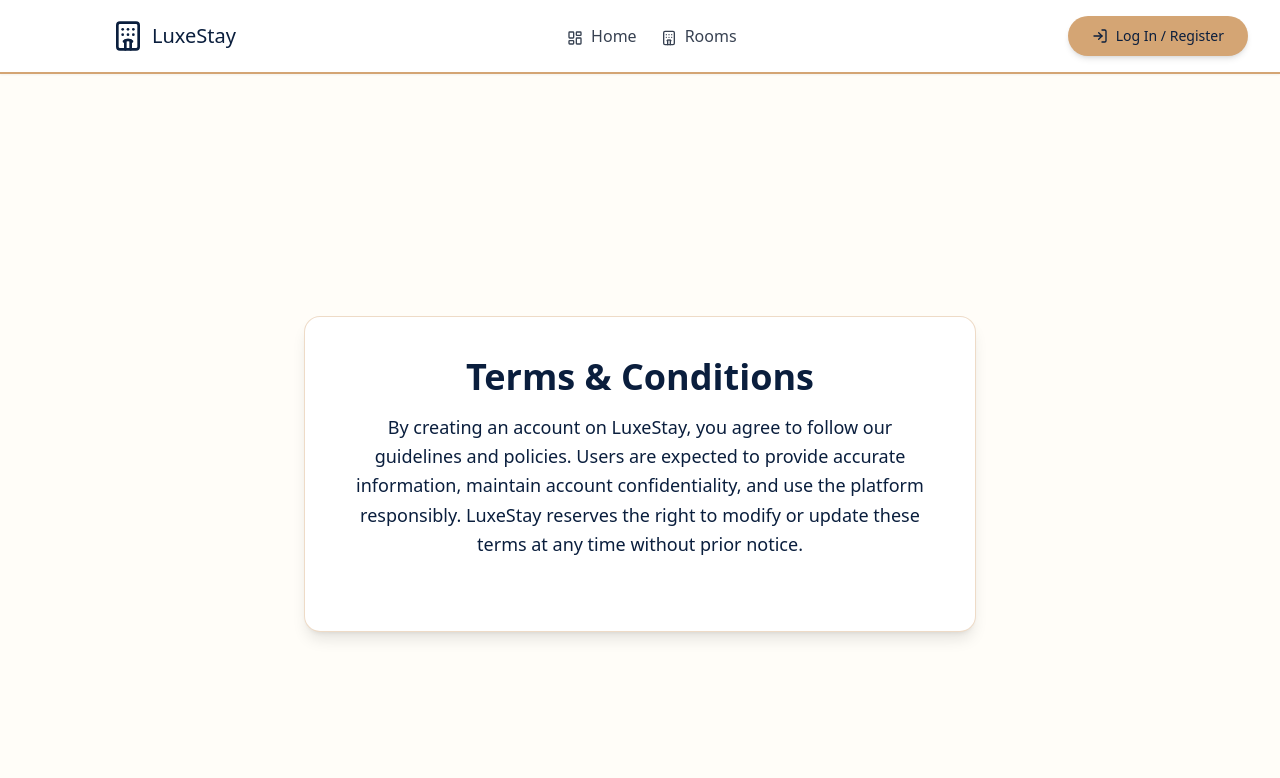
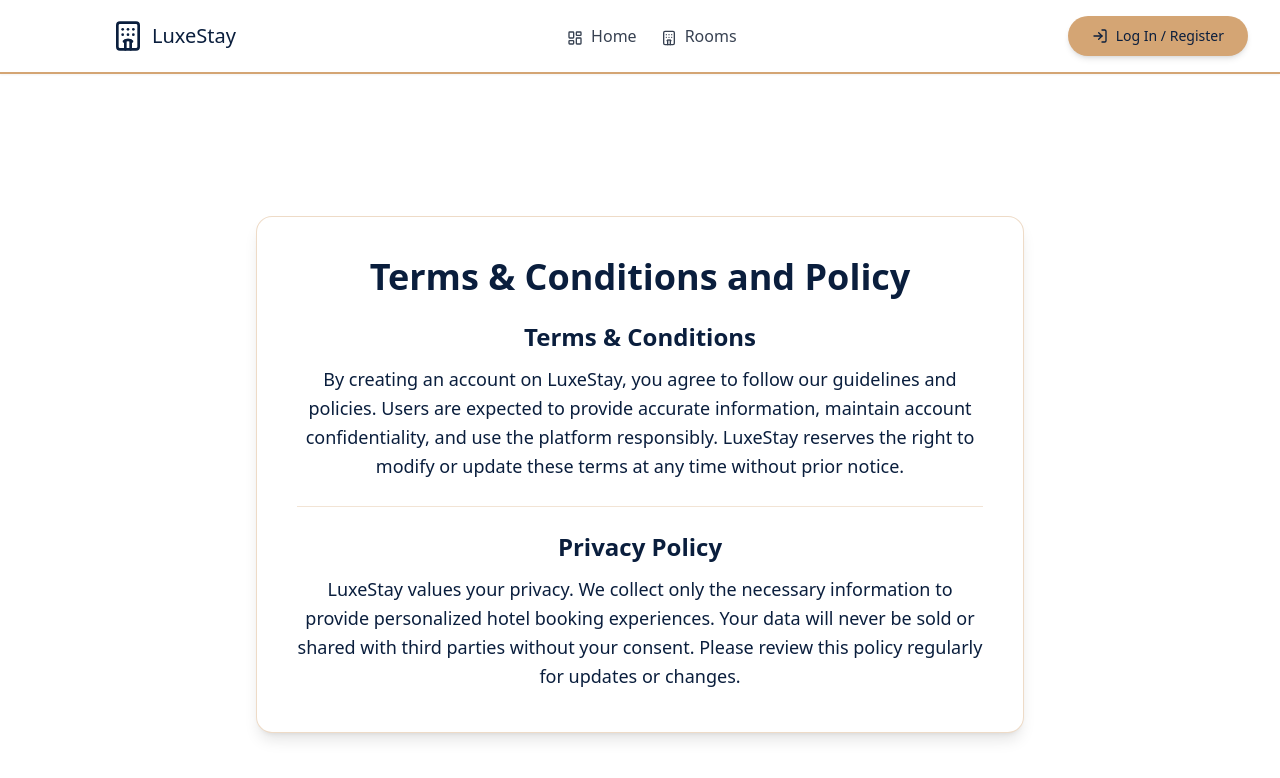
Before and after one commit to Eduard-K-A/webdev-finals-frontend, a React (Vite) app: page /terms in a window 1280 px wide. Shown: the top 778 px of the page. Built offline with nearby package versions, Linux system fonts and the light colour scheme; no server answers.

Commit message:
Merge Terms & Conditions into Policy and add FAQ page

```diff
--- a/src/App.tsx
+++ b/src/App.tsx
@@ -9,10 +9,10 @@ import SignIn from "./pages/Login/SignIn";
 import Register from "./pages/Login/Register";
 import NavBar from "./components/Dashboard/NavBar";
 import RoomDetail from "./pages/Room/RoomDetail";
-import Terms from "./pages/Terms/TermsAndConditions";
-import Policy from "./pages/Terms/PrivacyPolicy";
 import ManageRoom from "./pages/Admin/ManageRoom";
 import RoomLayout from "./pages/Room/RoomLayout";
+import Policies from "./pages/PoliciesAndSupport/Policies";
+import FAQ from "./pages/PoliciesAndSupport/FAQ"; // <- added FAQ import
 
 function App() {
   return (
@@ -24,17 +24,16 @@ function App() {
             <Route path="/" element={<HomePage />} />
             <Route path="/Hotels/Search" element={<div>Hotel List Page</div>} />
             <Route path="/Rooms" element={<RoomLayout />} />
-            <Route path='/Rooms/Search' element={<RoomLayout />} />
+            <Route path="/Rooms/Search" element={<RoomLayout />} />
             <Route path="/Book/:roomId" element={<Book />} />
             <Route path="/MyBookings" element={<MyBookings />} />
             <Route path="/Signin" element={<SignIn />} />
             <Route path="/Register" element={<Register />} />
             <Route path="/Hotels/:id" element={<RoomDetail />} />
-            <Route path="/terms" element={<Terms />} />
-            <Route path="/policy" element={<Policy />} />
+            <Route path="/terms" element={<Policies />} />
+            <Route path="/faqs" element={<FAQ />} />
             <Route path="/Admin/ManageRoom" element={<ManageRoom />} />
             <Route path="/Admin/Users" element={<User />} />
-
             <Route path="*" element={<div>404 Not Found</div>} />
           </Routes>
         </Router>
--- a/src/components/Dashboard/Footer.tsx
+++ b/src/components/Dashboard/Footer.tsx
@@ -1,5 +1,5 @@
 import React from 'react';
-import { Link } from 'react-router-dom'; // Added to use state for Back button
+import { Link } from 'react-router-dom';
 import { Mail, Phone, MapPin } from 'lucide-react';
 
 const Footer: React.FC = () => {
@@ -8,18 +8,15 @@ const Footer: React.FC = () => {
         { name: 'Home', href: '/' },
         { name: 'Rooms & Suites', href: '/rooms' },
         { name: 'About Us', href: '/about' },
-        { name: 'Contact', href: '/contact' },
     ];
 
     const supportLinks = [
         { name: 'FAQs', href: '/faqs' },
-        { name: 'Terms & Conditions', href: '/terms' },
-        { name: 'Privacy Policy', href: '/policy' },
+        { name: 'Terms & Conditions and Policy', href: '/terms' },
     ];
 
     const LinkItem: React.FC<{ name: string; href: string }> = ({ name, href }) => {
-        // Updated to use Link for policies to allow Back button from homepage/footer
-        if (name === 'Terms & Conditions' || name === 'Privacy Policy') {
+        if (name === 'Terms & Conditions and Policy') {
             return (
                 <Link
                     to={href}
@@ -30,6 +27,7 @@ const Footer: React.FC = () => {
                 </Link>
             );
         }
+
         return (
             <a
                 href={href}
--- a/src/pages/Login/Register.tsx
+++ b/src/pages/Login/Register.tsx
@@ -266,15 +266,7 @@ const Register: React.FC = () => {
                       state={{ fromRegister: true }}
                       className="text-[#d4a574] hover:underline"
                     >
-                      Terms and Conditions
-                    </Link>{" "}
-                    and{" "}
-                    <Link
-                      to="/policy"
-                      state={{ fromRegister: true }}
-                      className="text-[#d4a574] hover:underline"
-                    >
-                      Privacy Policy
+                      Terms & Conditions and Policy
                     </Link>
                     .
                   </label>
--- /dev/null
+++ b/src/pages/PoliciesAndSupport/FAQ.tsx
@@ -0,0 +1,63 @@
+import React, { useState } from "react";
+
+const FAQ: React.FC = () => {
+  const faqs = [
+    { q: "What are the check-in and check-out times?", a: "Check-in starts at 2:00 PM, and check-out is by 12:00 PM. Early check-in or late check-out may be available upon request, subject to availability." },
+    { q: "Do you offer free Wi-Fi?", a: "Yes! Complimentary high-speed Wi-Fi is available throughout the hotel, including rooms and common areas." },
+    { q: "Is parking available at the hotel?", a: "Yes, we offer free on-site parking for all guests. Valet service is also available for a small fee." },
+    { q: "Can I bring my pet?", a: "Pets are welcome at LuxeStay in designated pet-friendly rooms. Please inform us in advance to ensure availability." },
+    { q: "What is your cancellation policy?", a: "Free cancellation is available up to 24 hours before check-in. Cancellations after this period may incur a fee equivalent to one night’s stay." },
+    { q: "Do you provide airport shuttle service?", a: "Yes, we offer airport pick-up and drop-off service. Advance booking is required. Charges may apply." },
+    { q: "Are meals included with the stay?", a: "Breakfast is complimentary for all room bookings. Additional meals and in-room dining are available at extra cost." },
+    { q: "Can I host events or meetings at the hotel?", a: "Yes! We have fully equipped event spaces for meetings, conferences, and special occasions. Contact our events team for booking and pricing." },
+  ];
+
+  const [openIndex, setOpenIndex] = useState<number | null>(null);
+
+  const toggleFAQ = (index: number) => {
+    setOpenIndex(openIndex === index ? null : index);
+  };
+
+  return (
+    <div className="max-w-4xl mx-auto p-8">
+      <h2 className="text-3xl font-bold mb-6 text-center text-[var(--color-brand-navy)]">
+        Frequently Asked Questions
+      </h2>
+      <div className="space-y-4">
+        {faqs.map((faq, idx) => {
+          const isOpen = openIndex === idx;
+
+          return (
+            <div key={idx} className="border p-4 rounded-lg shadow-sm">
+              <button
+                onClick={() => toggleFAQ(idx)}
+                className="w-full text-left flex justify-between items-center font-semibold text-lg"
+              >
+                {faq.q}
+                {/* Arrow rotates smoothly */}
+                <span
+                  className={`ml-2 transition-transform duration-300 ${
+                    isOpen ? "rotate-180" : "rotate-0"
+                  }`}
+                >
+                  ▲
+                </span>
+              </button>
+
+              <div
+                className="overflow-hidden transition-[max-height] duration-500 ease-out"
+                style={{
+                  maxHeight: isOpen ? 1000 : 0,
+                }}
+              >
+                <p className="mt-2 text-gray-700">{faq.a}</p>
+              </div>
+            </div>
+          );
+        })}
+      </div>
+    </div>
+  );
+};
+
+export default FAQ;
--- /dev/null
+++ b/src/pages/PoliciesAndSupport/Policies.tsx
@@ -0,0 +1,62 @@
+import React from "react";
+import { useLocation, Link } from "react-router-dom";
+
+const Policies: React.FC = () => {
+  const location = useLocation();
+  const fromRegister = location.state?.fromRegister;
+  const fromHome = location.state?.fromHome;
+
+  return (
+    <div className="min-h-screen bg-white flex flex-col items-center justify-center px-6 py-12 text-center">
+      <div className="max-w-3xl bg-white shadow-lg border border-[#d4a574]/40 rounded-2xl p-10 animate-slide-up-fade-in">
+        {/* --- Heading --- */}
+        <h1 className="text-4xl font-bold text-[var(--color-brand-navy)] mb-6">
+          Terms & Conditions and Policy
+        </h1>
+
+        {/* --- Terms & Conditions Section --- */}
+        <section>
+          <h2 className="text-2xl font-semibold text-[var(--color-brand-navy)] mb-3">
+            Terms & Conditions
+          </h2>
+          <p className="text-lg text-[var(--color-brand-navy)] leading-relaxed">
+            By creating an account on LuxeStay, you agree to follow our
+            guidelines and policies. Users are expected to provide
+            accurate information, maintain account confidentiality, and use
+            the platform responsibly. LuxeStay reserves the right to modify
+            or update these terms at any time without prior notice.
+          </p>
+        </section>
+
+        {/* Divider */}
+        <div className="w-full h-px bg-[#d4a574]/30 my-6"></div>
+
+        {/* --- Privacy Policy Section --- */}
+        <section>
+          <h2 className="text-2xl font-semibold text-[var(--color-brand-navy)] mb-3">
+            Privacy Policy
+          </h2>
+          <p className="text-lg text-[var(--color-brand-navy)] leading-relaxed">
+            LuxeStay values your privacy. We collect only the necessary
+            information to provide personalized hotel booking experiences.
+            Your data will never be sold or shared with third parties
+            without your consent. Please review this policy regularly for
+            updates or changes.
+          </p>
+        </section>
+
+        {/* --- Back button if coming from Register or Home --- */}
+        {(fromRegister || fromHome) && (
+          <Link
+            to={fromRegister ? "/register" : "/"}
+            className="mt-8 inline-block bg-[#d4a574] text-white px-6 py-2 rounded-lg hover:bg-[#b48c5a] transition"
+          >
+            Back
+          </Link>
+        )}
+      </div>
+    </div>
+  );
+};
+
+export default Policies;
--- a/src/pages/Terms/PrivacyPolicy.tsx
+++ /dev/null
@@ -1,35 +0,0 @@
-import React from "react";
-import { useLocation, Link } from "react-router-dom";
-
-const PrivacyPolicy: React.FC = () => {
-  const location = useLocation();
-  const fromRegister = location.state?.fromRegister;
-  const fromHome = location.state?.fromHome;
-
-  return (
-    <div className="min-h-screen bg-[#fffdf8] flex flex-col items-center justify-center px-6 py-12 text-center">
-      <div className="max-w-2xl bg-white shadow-lg border border-[#d4a574]/40 rounded-2xl p-10 animate-slide-up-fade-in">
-        <h1 className="text-4xl font-bold text-[var(--color-brand-navy)] mb-4">
-          Privacy Policy
-        </h1>
-        <p className="text-lg text-[var(--color-brand-navy)] leading-relaxed mb-8">
-          LuxeStay values your privacy. We collect only the necessary
-          information to provide personalized hotel booking experiences. Your
-          data will never be sold or shared with third parties without your
-          consent. Please review this policy regularly for updates or changes.
-        </p>
-
-        {(fromRegister || fromHome) && (
-          <Link
-            to={fromRegister ? "/register" : "/"}
-            className="inline-block bg-[#d4a574] text-white px-6 py-2 rounded-lg hover:bg-[#b48c5a] transition"
-          >
-            Back
-          </Link>
-        )}
-      </div>
-    </div>
-  );
-};
-
-export default PrivacyPolicy;
--- a/src/pages/Terms/TermsAndConditions.tsx
+++ /dev/null
@@ -1,36 +0,0 @@
-import React from "react";
-import { useLocation, Link } from "react-router-dom";
-
-const TermsAndConditions: React.FC = () => {
-  const location = useLocation();
-  const fromRegister = location.state?.fromRegister;
-  const fromHome = location.state?.fromHome;
-
-  return (
-    <div className="min-h-screen bg-[#fffdf8] flex flex-col items-center justify-center px-6 py-12 text-center">
-      <div className="max-w-2xl bg-white shadow-lg border border-[#d4a574]/40 rounded-2xl p-10 animate-slide-up-fade-in">
-        <h1 className="text-4xl font-bold text-[var(--color-brand-navy)] mb-4">
-          Terms & Conditions
-        </h1>
-        <p className="text-lg text-[var(--color-brand-navy)] leading-relaxed mb-8">
-          By creating an account on LuxeStay, you agree to follow our guidelines
-          and policies. Users are expected to provide accurate information,
-          maintain account confidentiality, and use the platform responsibly.
-          LuxeStay reserves the right to modify or update these terms at any
-          time without prior notice.
-        </p>
-
-        {(fromRegister || fromHome) && (
-          <Link
-            to={fromRegister ? "/register" : "/"}
-            className="inline-block bg-[#d4a574] text-white px-6 py-2 rounded-lg hover:bg-[#b48c5a] transition"
-          >
-            Back
-          </Link>
-        )}
-      </div>
-    </div>
-  );
-};
-
-export default TermsAndConditions;
```
